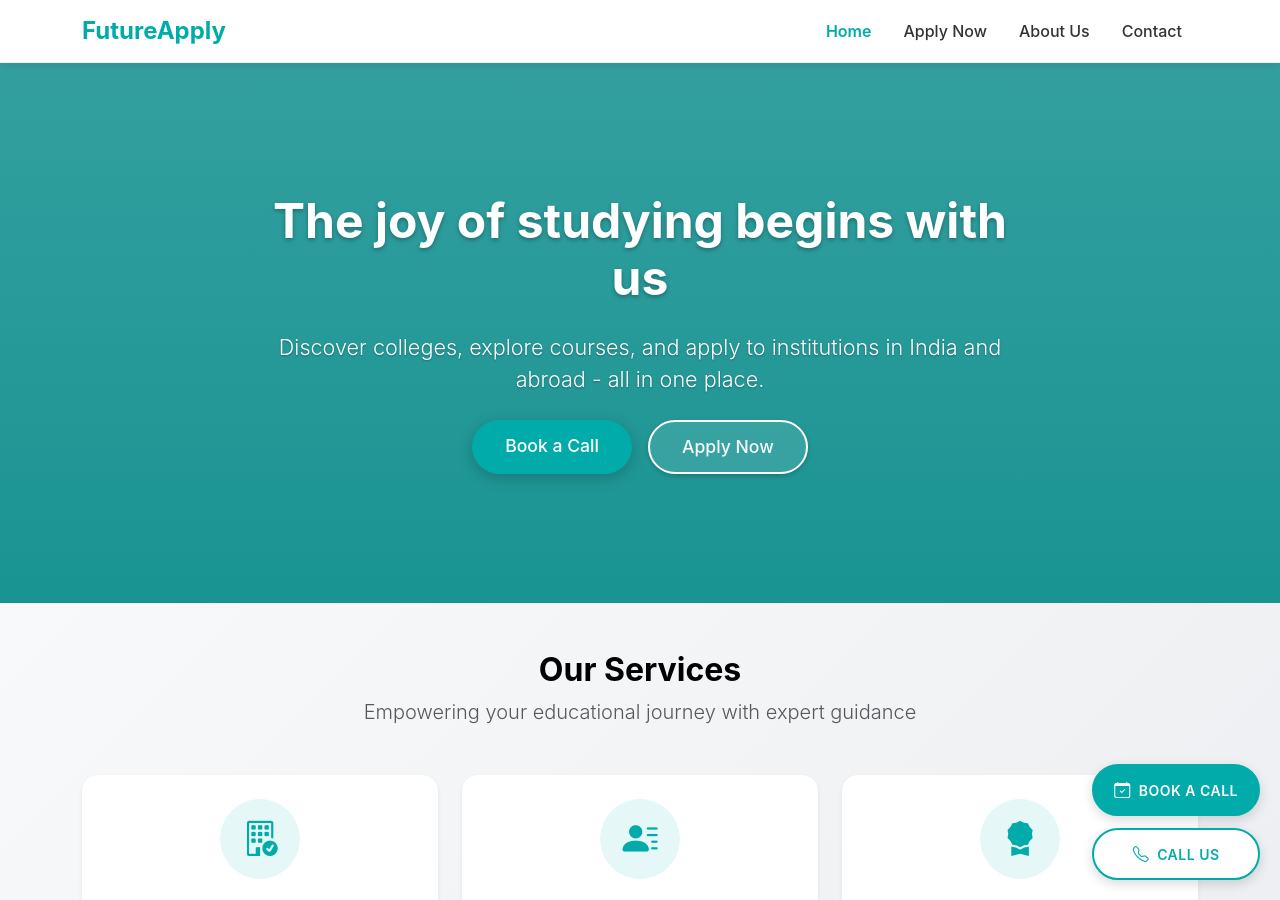
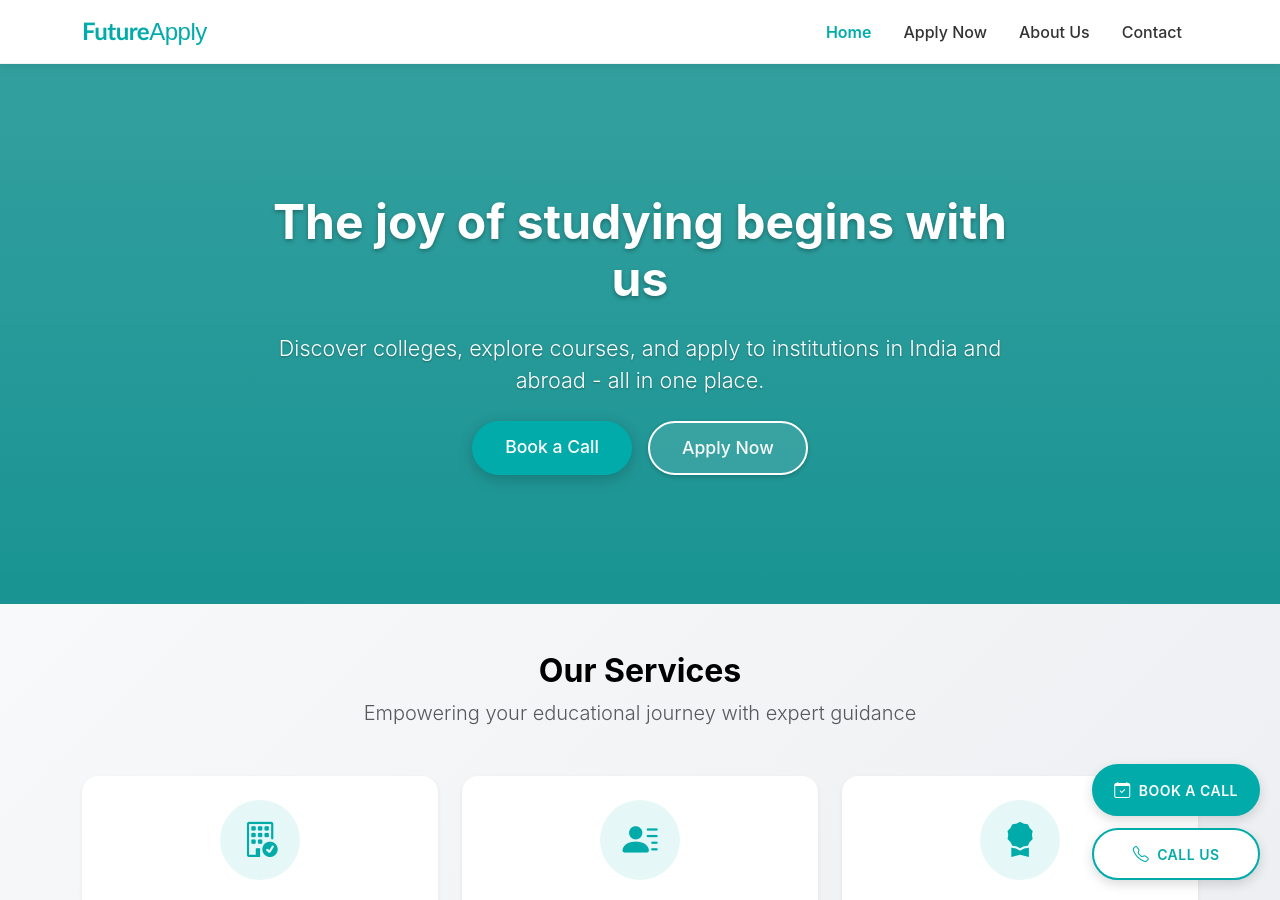
Before and after one commit to futureapplyin/kunja, a Jekyll site: the page built from index.md, in a window 1280 px wide and 900 px high. Built offline with Jekyll 4.4.1, drawn with Linux system fonts in a browser that asks for light colours; some web fonts are replaced; some of the changed text lies outside the part shown.

Commit message:
Update logo with Gilroy Bold and Century Gothic fonts, and update footer links

```diff
--- a/_layouts/default.html
+++ b/_layouts/default.html
@@ -5,12 +5,29 @@
     <meta charset="utf-8">
     <title>{% if page.title %}{{ page.title }} - {% endif %}{{ site.title }}</title>
     <meta name="description" content="{% if page.description %}{{ page.description }}{% else %}{{ site.description }}{% endif %}">
+    <!-- Google Fonts -->
+    <link href="https://fonts.googleapis.com/css2?family=Gill+Sans:wght@700&family=Century+Gothic:wght@400;700&display=swap" rel="stylesheet">
     <!-- Bootstrap CSS -->
     <link href="https://cdn.jsdelivr.net/npm/bootstrap@5.3.0/dist/css/bootstrap.min.css" rel="stylesheet">
     <!-- Font Awesome -->
     <link rel="stylesheet" href="https://cdnjs.cloudflare.com/ajax/libs/font-awesome/6.4.0/css/all.min.css">
     <!-- Bootstrap Icons -->
     <link rel="stylesheet" href="https://cdn.jsdelivr.net/npm/bootstrap-icons@1.11.1/font/bootstrap-icons.css">
+    <style>
+      .navbar-brand {
+        font-size: 1.75rem;
+        font-weight: 700;
+        letter-spacing: -0.5px;
+      }
+      .navbar-brand .future {
+        font-family: 'Gill Sans', 'Gill Sans MT', Calibri, 'Trebuchet MS', sans-serif;
+        font-weight: 700;
+      }
+      .navbar-brand .apply {
+        font-family: 'Century Gothic', 'Arial Rounded MT Bold', 'Arial', sans-serif;
+        font-weight: 400;
+      }
+    </style>
     <!-- Main CSS -->
     <link rel="stylesheet" href="{{ '/assets/css/main.css' | relative_url }}">
     {% if page.custom_css %}
@@ -23,7 +40,7 @@
     <!-- Navigation -->
     <nav class="navbar navbar-expand-lg navbar-dark bg-primary sticky-top">
       <div class="container">
-        <a class="navbar-brand" href="{{ '/' | relative_url }}">{{ site.title }}</a>
+        <a class="navbar-brand" href="{{ '/' | relative_url }}"><span class="future">Future</span><span class="apply">Apply</span></a>
         <button class="navbar-toggler" type="button" data-bs-toggle="collapse" data-bs-target="#navbarNav" aria-controls="navbarNav" aria-expanded="false" aria-label="Toggle navigation">
           <span class="navbar-toggler-icon"></span>
         </button>
@@ -63,9 +80,9 @@
             <h5>Quick Links</h5>
             <ul class="list-unstyled">
               <li><a href="{{ '/' | relative_url }}" class="text-light">Home</a></li>
-              <li><a href="{{ '/colleges/' | relative_url }}" class="text-light">Colleges</a></li>
-              <li><a href="{{ '/courses/' | relative_url }}" class="text-light">Courses</a></li>
               <li><a href="{{ '/application/' | relative_url }}" class="text-light">Apply Now</a></li>
+              <li><a href="{{ '/about/' | relative_url }}" class="text-light">About Us</a></li>
+              <li><a href="{{ '/contact/' | relative_url }}" class="text-light">Contact</a></li>
             </ul>
           </div>
           <div class="col-md-4">
```
